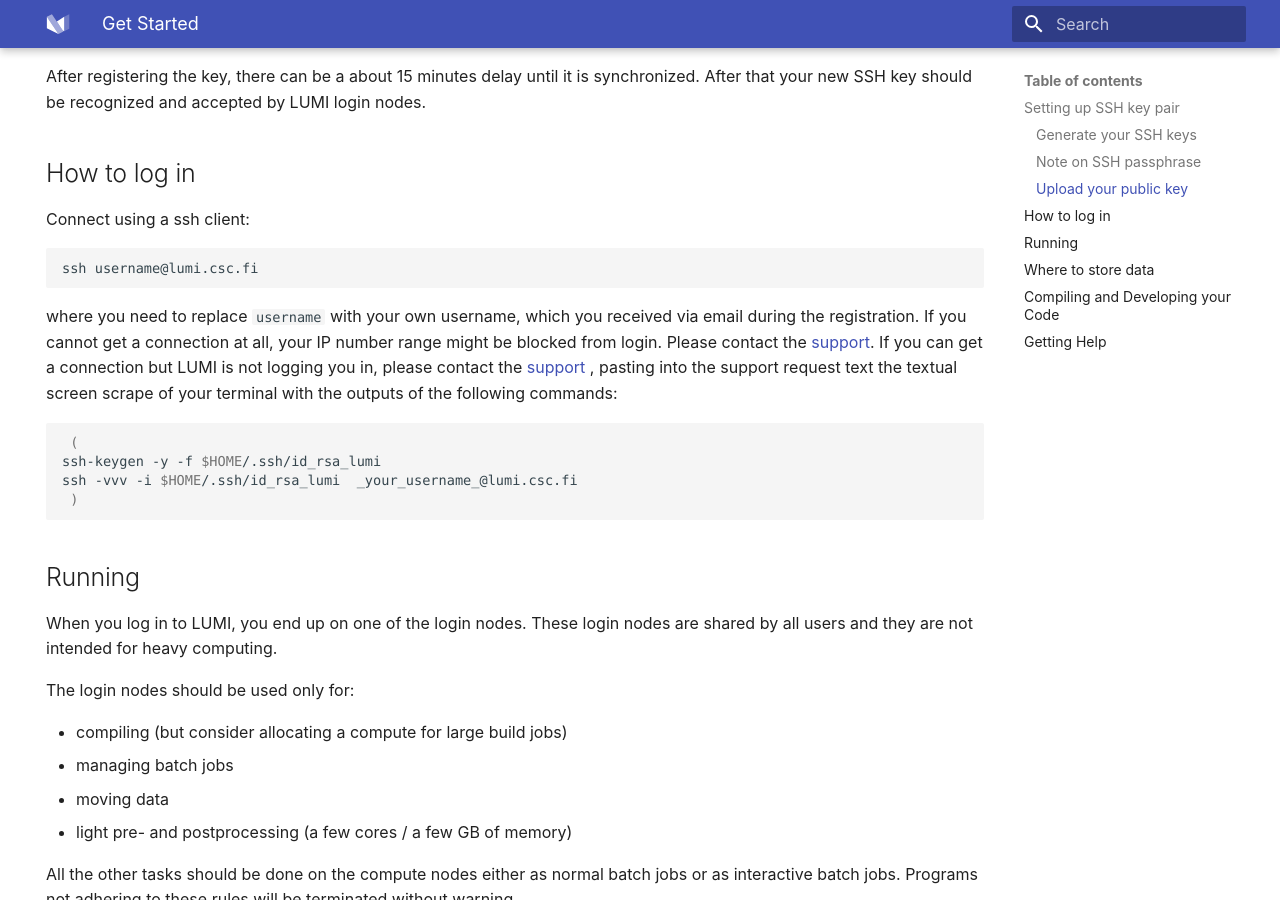
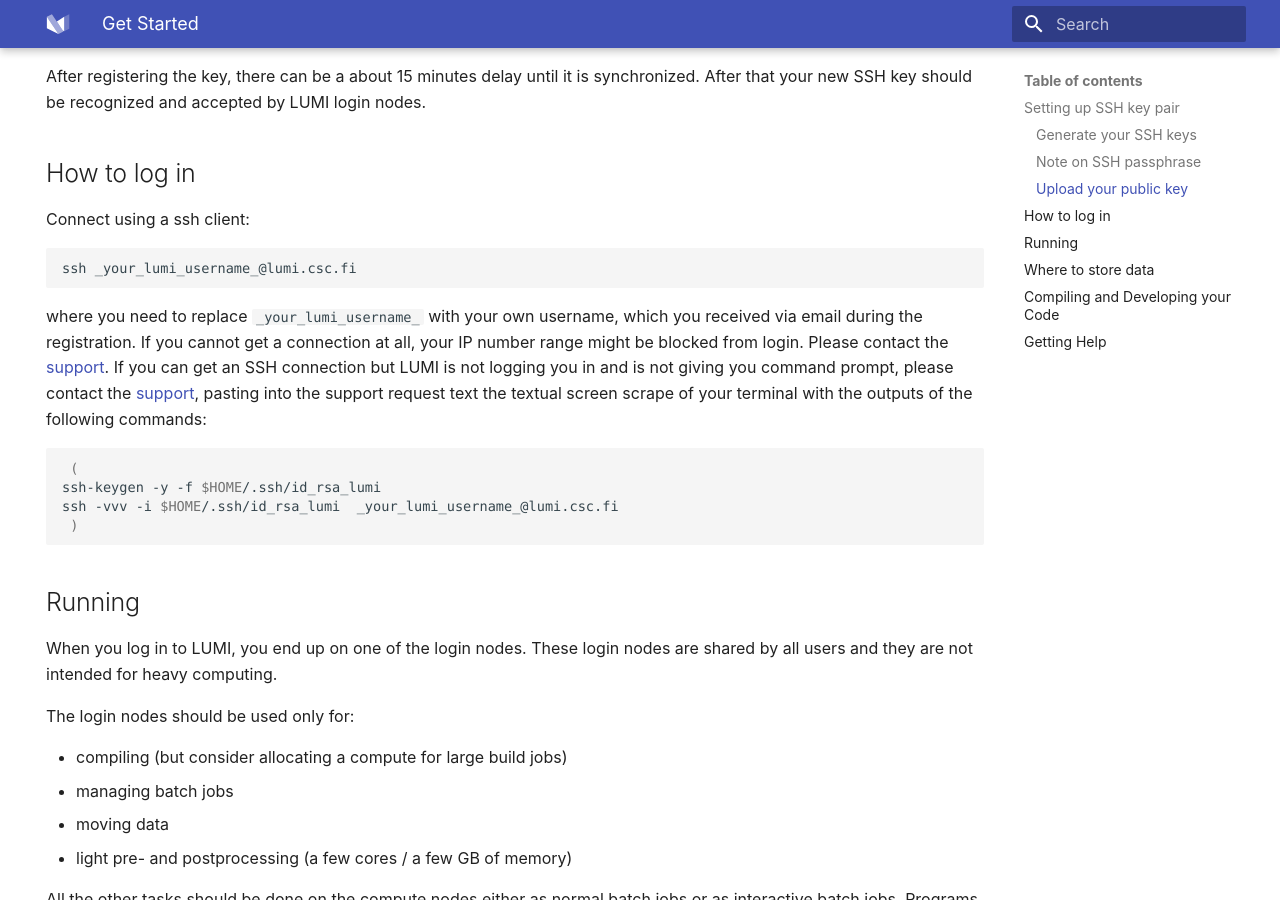
Before and after one commit to Lumi-supercomputer/lumi-userguide, an MkDocs documentation site: the page built from docs/firststeps/getstarted.md, in a window 1280 px wide and 900 px high, scrolled down 3479 px. Built offline with MkDocs 1.6.1 and Material for MkDocs 9.7.7, drawn with Linux system fonts in a browser that asks for light colours.

Commit message:
Update getstarted.md

````diff
--- a/docs/firststeps/getstarted.md
+++ b/docs/firststeps/getstarted.md
@@ -194,21 +194,21 @@ After that your new SSH key should be recognized and accepted by LUMI login node
 Connect using a ssh client:
 
 ```
-ssh username@lumi.csc.fi
+ssh _your_lumi_username_@lumi.csc.fi
 ```
 
-where you need to replace `username` with your own username, which you received
+where you need to replace `_your_lumi_username_` with your own username, which you received
 via email during the registration. If you cannot get a connection at all, your
 IP number range might be blocked from login. Please contact the
-[support][support-account]. If you can get a connection but LUMI is not logging
-you in, please contact the [support][support-account] , pasting into the support
-request text the textual screen scrape of your terminal with the outputs of the
-following commands:
+[support][support-account]. If you can get an SSH connection but LUMI is not logging
+you in and is not giving you command prompt, please contact the [support][support-account],
+pasting into the support request text the textual screen scrape of your terminal with the
+outputs of the following commands:
 
 ```bash
  (
 ssh-keygen -y -f $HOME/.ssh/id_rsa_lumi
-ssh -vvv -i $HOME/.ssh/id_rsa_lumi  _your_username_@lumi.csc.fi
+ssh -vvv -i $HOME/.ssh/id_rsa_lumi  _your_lumi_username_@lumi.csc.fi
  )
 ```
 
````
